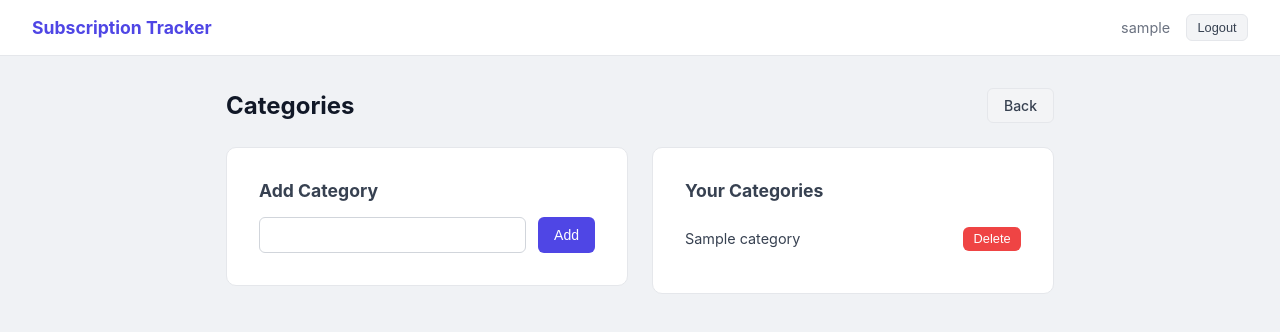
After one commit to andriisyniuchenko/subscription-tracker, a Django app: page /subscriptions/categories/ in a window 1280 px wide. The commit adds this page. Shown: the top 332 px of the page. Run offline with Django 5.2, Linux system fonts and the light colour scheme; a user stored in the database is signed in; tables that the repository leaves empty hold one stand-in row (values such as "Sample post").

Commit message:
Add user-specific categories with grouped subscription list

```diff
--- a/subscriptions/forms.py
+++ b/subscriptions/forms.py
@@ -2,19 +2,30 @@ from django import forms
 from django.contrib.auth.forms import UserCreationForm
 from django.contrib.auth.models import User
 
-from .models import Subscription
+from .models import Subscription, Category
 
 
 class SubscriptionForm(forms.ModelForm):
+    def __init__(self, user, *args, **kwargs):
+        super().__init__(*args, **kwargs)
+        self.fields['category'].queryset = Category.objects.filter(user=user)
+        self.fields['category'].empty_label = 'No category'
+
     class Meta:
         model = Subscription
-        fields = ['name', 'price', 'billing_cycle', 'start_date', 'end_date', 'is_active']
+        fields = ['name', 'price', 'billing_cycle', 'category', 'start_date', 'end_date', 'is_active']
         widgets = {
             'start_date': forms.DateInput(attrs={'type': 'date'}),
             'end_date': forms.DateInput(attrs={'type': 'date'}),
         }
 
 
+class CategoryForm(forms.ModelForm):
+    class Meta:
+        model = Category
+        fields = ['name']
+
+
 class RegistrationForm(UserCreationForm):
     class Meta:
         model = User
--- a/subscriptions/models.py
+++ b/subscriptions/models.py
@@ -1,5 +1,17 @@
 from django.db import models
 from django.contrib.auth.models import User
+
+
+class Category(models.Model):
+    user = models.ForeignKey(User, on_delete=models.CASCADE, related_name='categories')
+    name = models.CharField(max_length=100)
+
+    class Meta:
+        unique_together = ['user', 'name']
+        ordering = ['name']
+
+    def __str__(self):
+        return self.name
 
 
 class Subscription(models.Model):
@@ -9,6 +21,13 @@ class Subscription(models.Model):
     ]
 
     user = models.ForeignKey(User, on_delete=models.CASCADE)
+    category = models.ForeignKey(
+        Category,
+        null=True,
+        blank=True,
+        on_delete=models.SET_NULL,
+        related_name='subscriptions'
+    )
 
     name = models.CharField(max_length=255)
     price = models.DecimalField(max_digits=6, decimal_places=2)
--- a/subscriptions/templates/base.html
+++ b/subscriptions/templates/base.html
@@ -189,6 +189,42 @@
         .auth-footer { text-align: center; margin-top: 1.25rem; font-size: 0.85rem; color: #6b7280; }
         .auth-footer a { color: #4f46e5; text-decoration: none; }
 
+        /* Category groups */
+        .category-group { margin-bottom: 1.75rem; }
+
+        .category-header {
+            display: flex;
+            align-items: baseline;
+            justify-content: space-between;
+            margin-bottom: 0.5rem;
+            padding: 0 0.25rem;
+        }
+        .category-name {
+            font-weight: 600;
+            font-size: 0.95rem;
+            color: #374151;
+            text-transform: uppercase;
+            letter-spacing: 0.04em;
+        }
+        .category-total {
+            font-size: 0.875rem;
+            font-weight: 600;
+            color: #4f46e5;
+        }
+
+        /* Category manage list */
+        .category-manage-list { list-style: none; }
+        .category-manage-list li {
+            display: flex;
+            align-items: center;
+            justify-content: space-between;
+            padding: 0.6rem 0;
+            border-bottom: 1px solid #f3f4f6;
+            font-size: 0.9rem;
+            color: #374151;
+        }
+        .category-manage-list li:last-child { border-bottom: none; }
+
         /* Misc */
         .empty { color: #9ca3af; font-size: 0.9rem; padding: 1.5rem 0; text-align: center; }
         .page-header { display: flex; align-items: center; justify-content: space-between; margin-bottom: 1.5rem; }
--- /dev/null
+++ b/subscriptions/templates/subscriptions/categories.html
@@ -0,0 +1,49 @@
+{% extends "base.html" %}
+
+{% block title %}Categories{% endblock %}
+
+{% block content %}
+<div class="page-header">
+    <h1>Categories</h1>
+    <a class="btn btn-secondary" href="{% url 'subscription_list' %}">Back</a>
+</div>
+
+<div style="display: grid; grid-template-columns: 1fr 1fr; gap: 1.5rem; align-items: start;">
+
+    <div class="card">
+        <h2>Add Category</h2>
+        <form method="post">
+            {% csrf_token %}
+            {% if form.name.errors %}
+                {% for error in form.name.errors %}
+                    <p class="field-error" style="margin-bottom: 0.75rem;">{{ error }}</p>
+                {% endfor %}
+            {% endif %}
+            <div style="display: flex; gap: 0.75rem;">
+                {{ form.name }}
+                <button class="btn btn-primary" type="submit">Add</button>
+            </div>
+        </form>
+    </div>
+
+    <div class="card">
+        <h2>Your Categories</h2>
+        {% if categories %}
+            <ul class="category-manage-list">
+                {% for cat in categories %}
+                    <li>
+                        <span>{{ cat.name }}</span>
+                        <form method="post" action="{% url 'delete_category' cat.id %}">
+                            {% csrf_token %}
+                            <button class="btn btn-danger btn-sm" type="submit">Delete</button>
+                        </form>
+                    </li>
+                {% endfor %}
+            </ul>
+        {% else %}
+            <p class="empty">No categories yet.</p>
+        {% endif %}
+    </div>
+
+</div>
+{% endblock %}
--- a/subscriptions/urls.py
+++ b/subscriptions/urls.py
@@ -1,13 +1,18 @@
 from django.urls import path
-from .views import (subscription_list,
-                    create_subscription,
-                    update_subscription,
-                    delete_subscription)
-
+from .views import (
+    subscription_list,
+    create_subscription,
+    update_subscription,
+    delete_subscription,
+    category_list,
+    delete_category,
+)
 
 urlpatterns = [
     path('', subscription_list, name='subscription_list'),
     path('create/', create_subscription, name='create_subscription'),
     path('update/<int:pk>/', update_subscription, name='update_subscription'),
     path('delete/<int:pk>/', delete_subscription, name='delete_subscription'),
+    path('categories/', category_list, name='category_list'),
+    path('categories/delete/<int:pk>/', delete_category, name='delete_category'),
 ]
--- a/subscriptions/views.py
+++ b/subscriptions/views.py
@@ -1,6 +1,6 @@
 from django.shortcuts import render, redirect, get_object_or_404
-from .models import Subscription
-from .forms import SubscriptionForm, RegistrationForm
+from .models import Subscription, Category
+from .forms import SubscriptionForm, CategoryForm, RegistrationForm
 from django.contrib.auth.decorators import login_required
 from django.contrib.auth import login
 
@@ -8,75 +8,115 @@ from django.contrib.auth import login
 @login_required
 def create_subscription(request):
     if request.method == 'POST':
-        form = SubscriptionForm(request.POST)
+        form = SubscriptionForm(request.user, request.POST)
         if form.is_valid():
             subscription = form.save(commit=False)
-            subscription.user = request.user  # важливо!
+            subscription.user = request.user
             subscription.save()
             return redirect('subscription_list')
     else:
-        form = SubscriptionForm()
+        form = SubscriptionForm(request.user)
 
-    return render(request, 'subscriptions/create.html', {
-        'form': form
-    })
+    return render(request, 'subscriptions/create.html', {'form': form})
 
 
 @login_required
 def update_subscription(request, pk):
-    subscription = get_object_or_404(
-        Subscription,
-        id=pk,
-        user=request.user
-    )
+    subscription = get_object_or_404(Subscription, id=pk, user=request.user)
 
     if request.method == 'POST':
-        form = SubscriptionForm(request.POST, instance=subscription)
+        form = SubscriptionForm(request.user, request.POST, instance=subscription)
         if form.is_valid():
             form.save()
             return redirect('subscription_list')
     else:
-        form = SubscriptionForm(instance=subscription)
+        form = SubscriptionForm(request.user, instance=subscription)
 
-    return render(request, 'subscriptions/update.html', {
-        'form': form
-    })
+    return render(request, 'subscriptions/update.html', {'form': form})
+
 
 @login_required
 def delete_subscription(request, pk):
-    subscription = get_object_or_404(
-        Subscription,
-        id=pk,
-        user=request.user
-    )
+    subscription = get_object_or_404(Subscription, id=pk, user=request.user)
 
     if request.method == 'POST':
         subscription.delete()
         return redirect('subscription_list')
 
-    return render(request, 'subscriptions/delete.html', {
-        'subscription': subscription
+    return render(request, 'subscriptions/delete.html', {'subscription': subscription})
+
+
+@login_required
+def subscription_list(request):
+    subscriptions = Subscription.objects.filter(user=request.user).select_related('category')
+
+    total_monthly = sum(
+        sub.price if sub.billing_cycle == 'monthly' else sub.price / 12
+        for sub in subscriptions
+        if sub.is_active
+    )
+    active_count = sum(1 for sub in subscriptions if sub.is_active)
+
+    # Group subscriptions by category
+    groups_dict = {}
+    uncategorized = []
+
+    for sub in subscriptions:
+        if sub.category_id is None:
+            uncategorized.append(sub)
+        else:
+            cat = sub.category
+            if cat.id not in groups_dict:
+                groups_dict[cat.id] = {'category': cat, 'subscriptions': []}
+            groups_dict[cat.id]['subscriptions'].append(sub)
+
+    groups = sorted(groups_dict.values(), key=lambda g: g['category'].name)
+
+    for group in groups:
+        group['monthly_total'] = round(sum(
+            s.price if s.billing_cycle == 'monthly' else s.price / 12
+            for s in group['subscriptions'] if s.is_active
+        ), 2)
+
+    if uncategorized:
+        uncat_total = round(sum(
+            s.price if s.billing_cycle == 'monthly' else s.price / 12
+            for s in uncategorized if s.is_active
+        ), 2)
+        groups.append({'category': None, 'subscriptions': uncategorized, 'monthly_total': uncat_total})
+
+    return render(request, 'subscriptions/list.html', {
+        'groups': groups,
+        'total_monthly': round(total_monthly, 2),
+        'active_count': active_count,
     })
 
 
 @login_required
-def subscription_list(request):
-    subscriptions = Subscription.objects.filter(user=request.user)
+def category_list(request):
+    if request.method == 'POST':
+        form = CategoryForm(request.POST)
+        if form.is_valid():
+            category = form.save(commit=False)
+            category.user = request.user
+            category.save()
+            return redirect('category_list')
+    else:
+        form = CategoryForm()
 
-    total_monthly = sum(
-        sub.price if sub.billing_cycle == 'monthly'
-        else sub.price / 12
-        for sub in subscriptions
-        if sub.is_active
-    )
+    categories = Category.objects.filter(user=request.user)
+    return render(request, 'subscriptions/categories.html', {
+        'categories': categories,
+        'form': form,
+    })
 
-    active_count = subscriptions.filter(is_active=True).count()
 
-    return render(request, 'subscriptions/list.html', {
-        'subscriptions': subscriptions,
-        'total_monthly': round(total_monthly, 2),
-        'active_count': active_count,
-    })
+@login_required
+def delete_category(request, pk):
+    category = get_object_or_404(Category, id=pk, user=request.user)
+    if request.method == 'POST':
+        category.delete()
+    return redirect('category_list')
 
 
 def register_view(request):
```
Also changed, not shown: subscriptions/admin.py (+7 -1 lines), subscriptions/templates/subscriptions/list.html (+20 -6 lines), subscriptions/migrations/0003_category_subscription_category.py (added).
